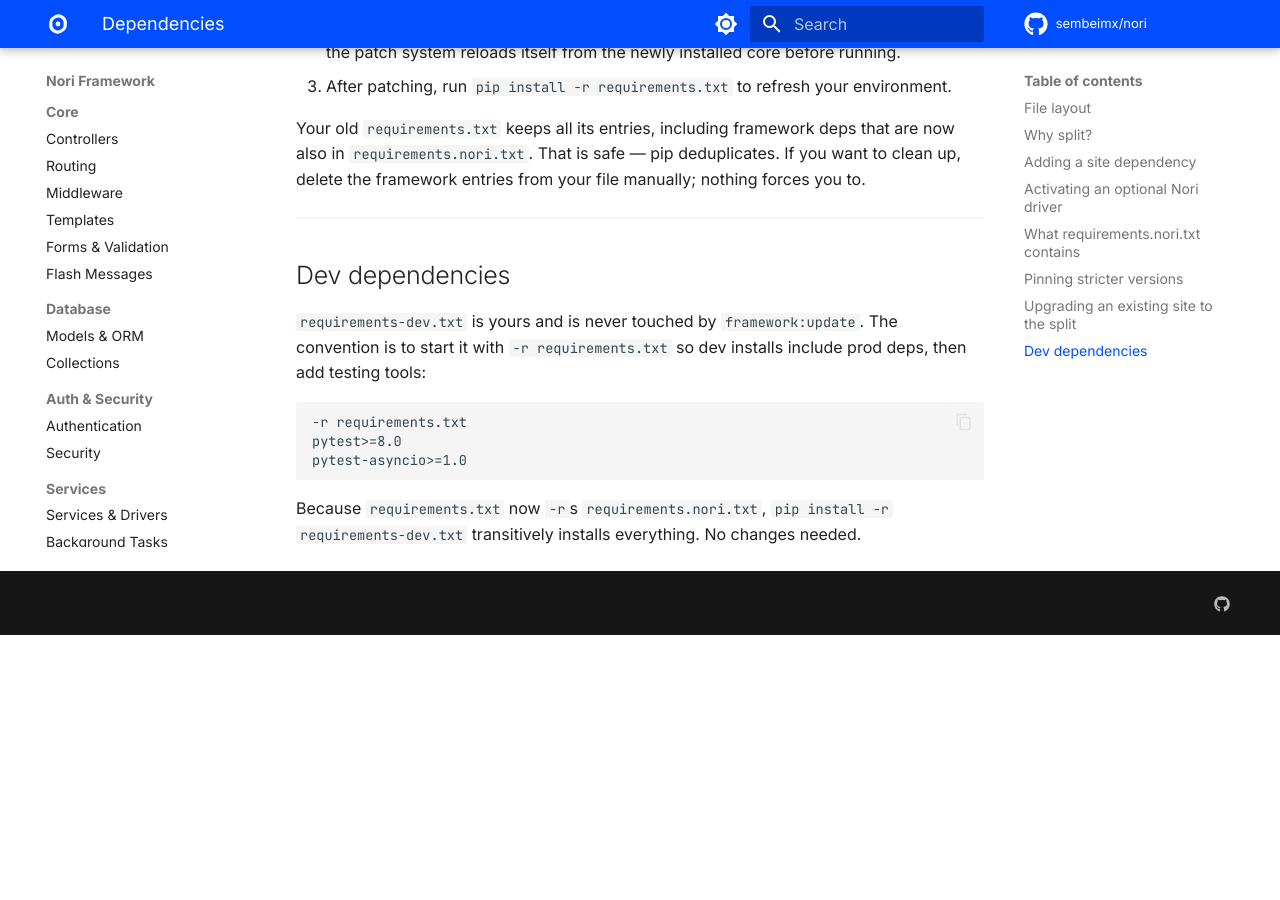
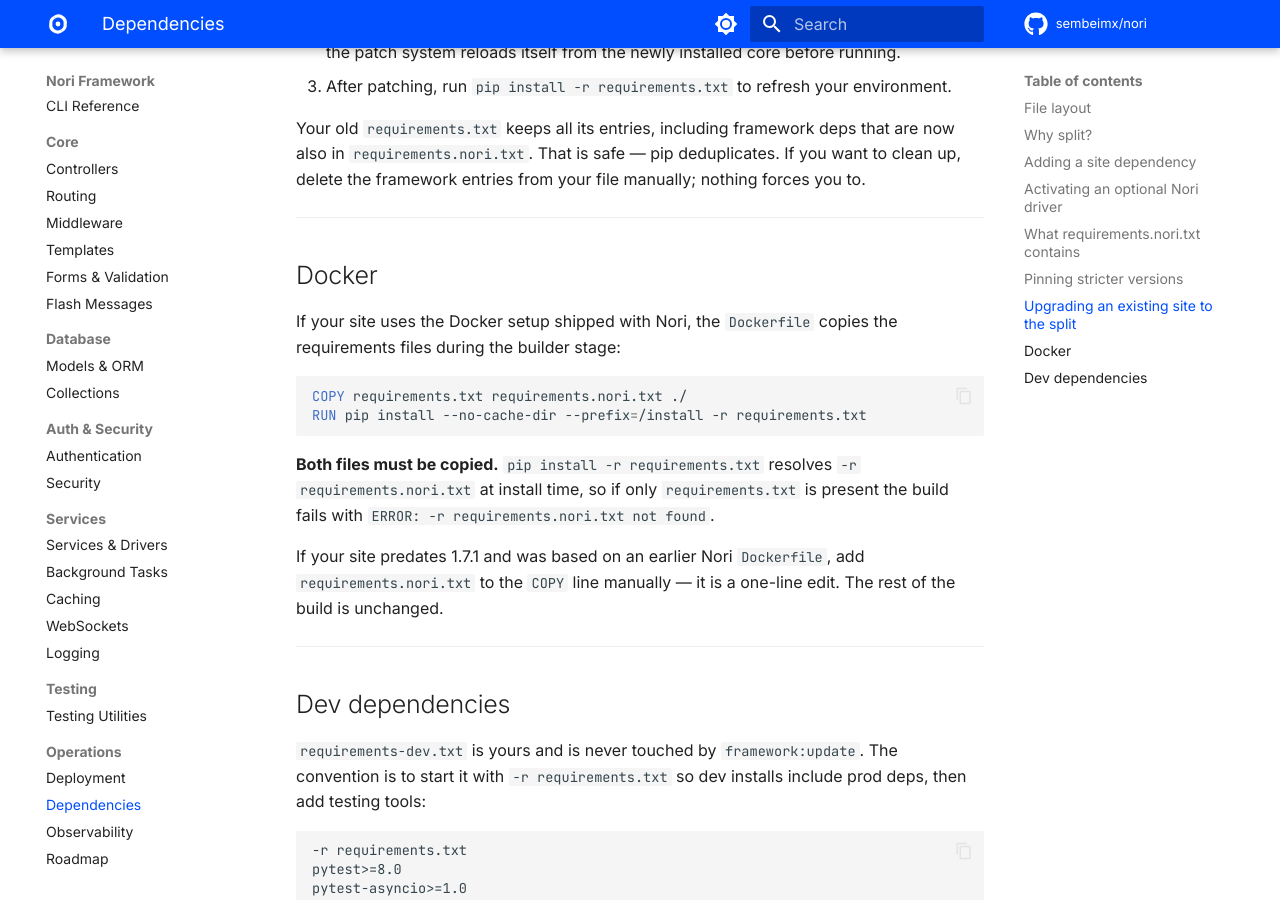
Before and after one commit to sembeimx/nori, an MkDocs documentation site: the page built from docs/dependencies.md, in a window 1280 px wide and 900 px high, scrolled down 3043 px. Built offline with MkDocs 1.6.1 and Material for MkDocs 9.7.7, drawn with Linux system fonts in a browser that asks for light colours; comment, search, counter and statistics services are not loaded; the version menu is left out; before the commit the page ends 3678 px from its top, so only the background shows below that.

Commit message:
fix: Dockerfile must COPY requirements.nori.txt too
The split introduced in 1.7.0 made pip install -r requirements.txt
reference -r requirements.nori.txt at install time. The existing
Dockerfile only copied requirements.txt, so the builder stage failed
with ERROR: -r requirements.nori.txt not found.

COPY now takes both files. Also documents the one-line manual fix
for sites running a pre-1.7.1 Dockerfile (docs/dependencies.md).

````diff
--- a/docs/dependencies.md
+++ b/docs/dependencies.md
@@ -116,6 +116,21 @@
 
 ---
 
+## Docker
+
+If your site uses the Docker setup shipped with Nori, the `Dockerfile` copies the requirements files during the builder stage:
+
+```dockerfile
+COPY requirements.txt requirements.nori.txt ./
+RUN pip install --no-cache-dir --prefix=/install -r requirements.txt
+```
+
+**Both files must be copied.** `pip install -r requirements.txt` resolves `-r requirements.nori.txt` at install time, so if only `requirements.txt` is present the build fails with `ERROR: -r requirements.nori.txt not found`.
+
+If your site predates 1.7.1 and was based on an earlier Nori `Dockerfile`, add `requirements.nori.txt` to the `COPY` line manually — it is a one-line edit. The rest of the build is unchanged.
+
+---
+
 ## Dev dependencies
 
 `requirements-dev.txt` is yours and is never touched by `framework:update`. The convention is to start it with `-r requirements.txt` so dev installs include prod deps, then add testing tools:
````
Also changed, not shown: 1 other file.
